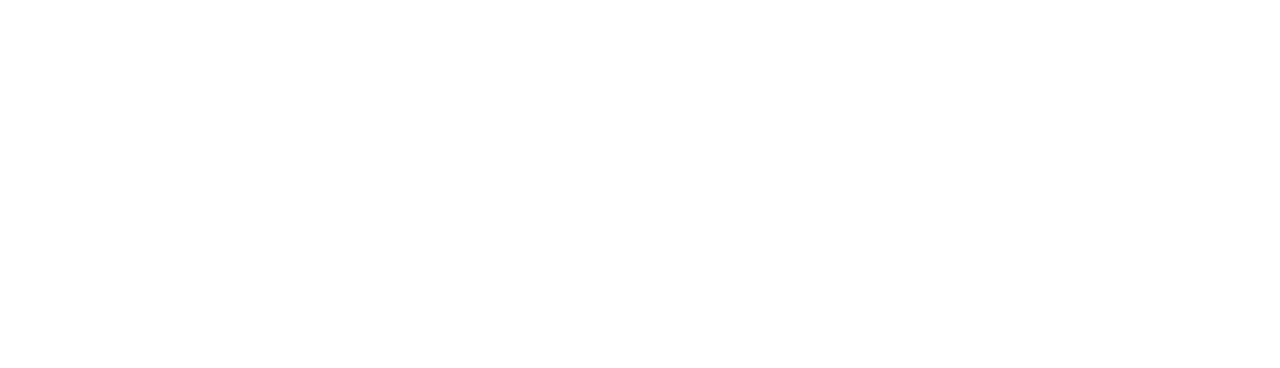
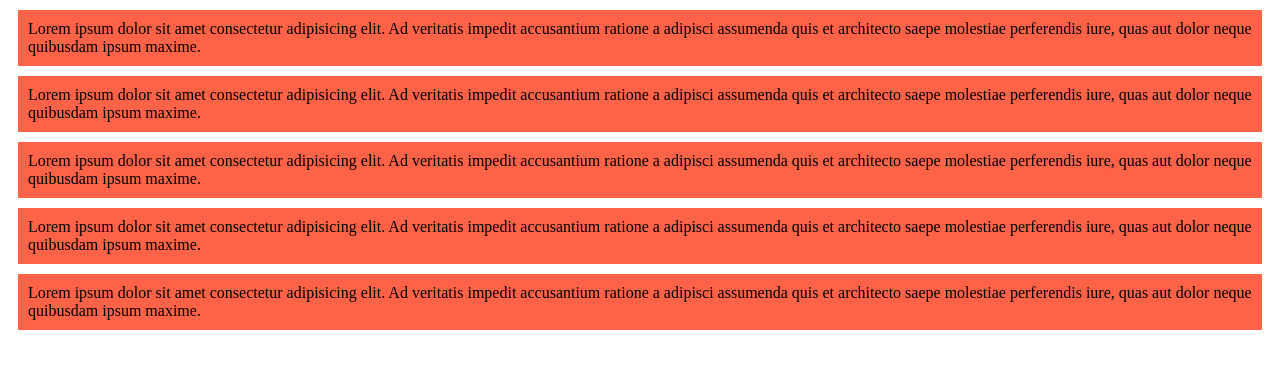
Before and after one commit to himelKabir/my-first-github-repo, a plain HTML site: page index.html in a window 1280 px wide. Drawn offline with Linux system fonts and the light colour scheme.

Commit message:
second commit for add style

```diff
--- a/index.html
+++ b/index.html
@@ -4,8 +4,23 @@
     <meta charset="UTF-8">
     <meta name="viewport" content="width=device-width, initial-scale=1.0">
     <title>My First Github Repo</title>
+    <link rel="stylesheet" href="styles/color.css">
 </head>
 <body>
-
+    <div>
+        Lorem ipsum dolor sit amet consectetur adipisicing elit. Ad veritatis impedit accusantium ratione a adipisci assumenda quis et architecto saepe molestiae perferendis iure, quas aut dolor neque quibusdam ipsum maxime.
+    </div>
+    <div>
+        Lorem ipsum dolor sit amet consectetur adipisicing elit. Ad veritatis impedit accusantium ratione a adipisci assumenda quis et architecto saepe molestiae perferendis iure, quas aut dolor neque quibusdam ipsum maxime.
+    </div>
+    <div>
+        Lorem ipsum dolor sit amet consectetur adipisicing elit. Ad veritatis impedit accusantium ratione a adipisci assumenda quis et architecto saepe molestiae perferendis iure, quas aut dolor neque quibusdam ipsum maxime.
+    </div>
+    <div>
+        Lorem ipsum dolor sit amet consectetur adipisicing elit. Ad veritatis impedit accusantium ratione a adipisci assumenda quis et architecto saepe molestiae perferendis iure, quas aut dolor neque quibusdam ipsum maxime.
+    </div>
+    <div>
+        Lorem ipsum dolor sit amet consectetur adipisicing elit. Ad veritatis impedit accusantium ratione a adipisci assumenda quis et architecto saepe molestiae perferendis iure, quas aut dolor neque quibusdam ipsum maxime.
+    </div>
 </body>
 </html>
--- /dev/null
+++ b/styles/color.css
@@ -0,0 +1,5 @@
+div{
+    background-color: tomato;
+    padding: 10px;
+    margin: 10px;
+}
```
